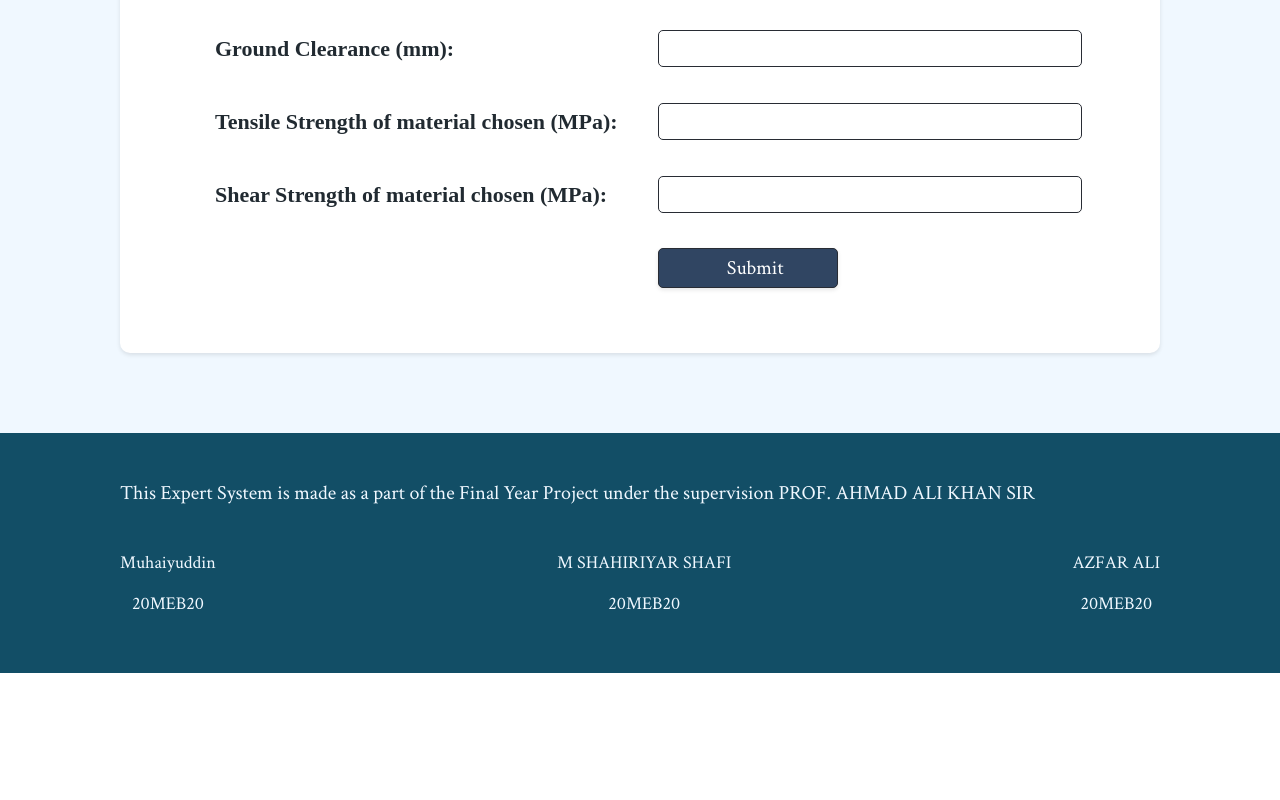
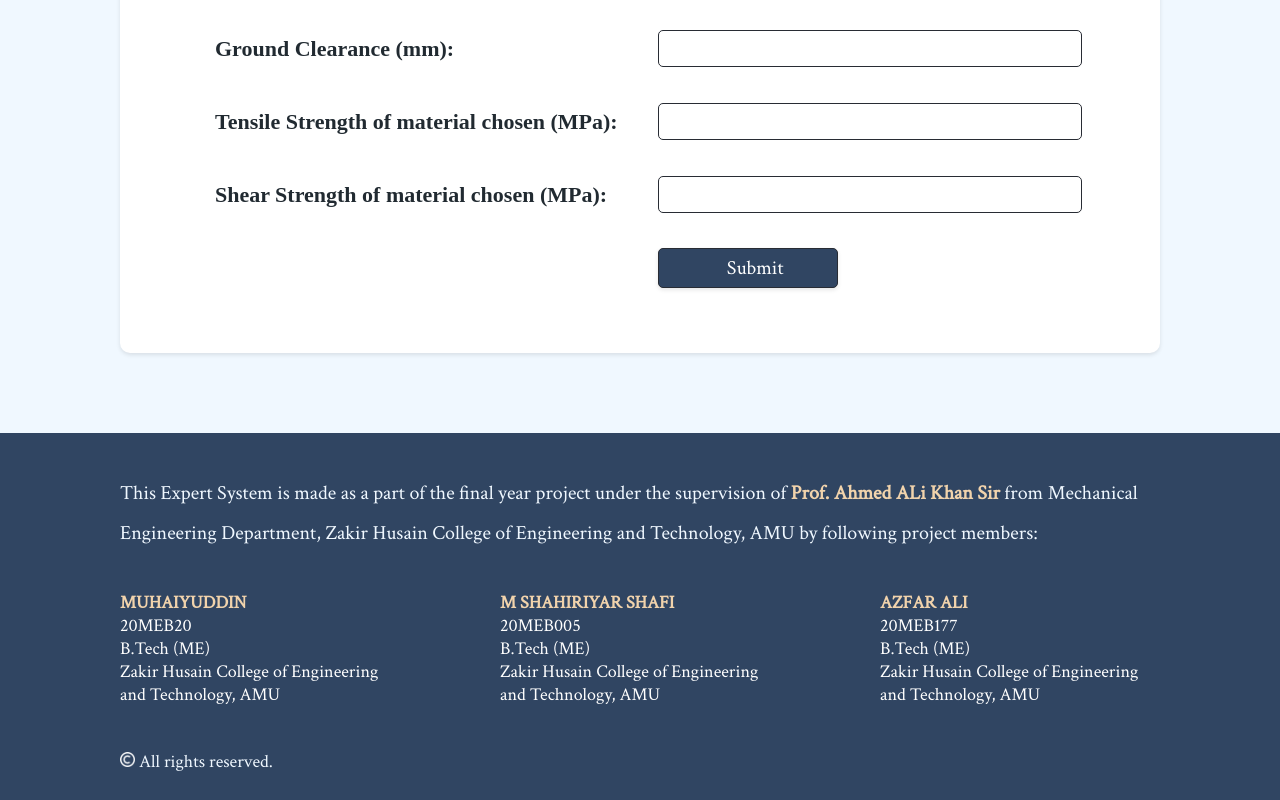
Before and after one commit to IramAbid/autonomous-lift-design-calculator, a React (Create React App) app in the folder lift/: page / in a window 1280 px wide. Shown: the part 1046-1846 px from the top of the page. Before the commit the page ends 1719 px from the top, so only its background shows below. Built offline with nearby package versions, Linux system fonts and the light colour scheme.

Commit message:
added footbar

```diff
--- a/lift/src/App.css
+++ b/lift/src/App.css
@@ -166,14 +166,14 @@ img{
 }
 .about-container{
   margin-top: 80px;
-  height: 200px;
+
   padding-top:20px;
   align-items: center;
-  background-color: #124e66;
+  background-color: #304562;
   color:#f0f8ff;
   font-size: 18px;
   justify-content: space-between;
-  font-family: 'crimson';
+
 }
 
 .about-container p{
@@ -181,16 +181,23 @@ img{
   font-size: 20px;
 }
 .about{
-  padding: 0px 120px 40px 80px;
+  padding: 0px 120px 20px 80px;
   display: flex;
   align-items: center;
-  background-color: #124e66;
-  color:#f0f8ff;
+  color:#fff;
   font-size: 18px;
   justify-content: space-between;
+  gap:60px;
 }
 .about ul {
   text-align: center;
+  list-style-type: none;
+  text-align: left;
+}
+
+.name{
+  font-weight: bold;
+  color:rgb(241, 211, 172)
 }
 
 
@@ -233,3 +240,15 @@ img{
   font-family: '';
   font-weight: bold;
 }
+
+.copyright{
+  width:15px;
+}
+
+#copy-para{
+
+  font-size: 18px;
+  margin-bottom: 0;
+  margin-top:0;
+  padding-bottom: 20px;
+}
--- a/lift/src/App.js
+++ b/lift/src/App.js
@@ -3,6 +3,7 @@ import screw from './assets/screw.png';
 import machineLayout from './assets/machineLayout.png';
 import telescopicArms from './assets/telescopicArms.png';
 import rollers from './assets/rollers.png';
+import copyright from './assets/copyright.png';
 import './App.css';
 import Header from './components/header/navbar.jsx';
 
@@ -238,7 +239,7 @@ function App() {
               <li>Eccentricity = Width Of The Car / 2 + 600 = {widthofthecar}/2+ 600 = {(Weightofthecar/2)+600}</li>
               <li>Original Torque = Weight Of The Car x r = {Weightofthecar} x 50 = {stepwiseCalculations.torque.step3} N-mm</li>
               <li>Equivalent Torque = <span className='underroot'><span className='square-root'>√ </span>(0.25 * {Weightofthecar} * {(Weightofthecar/2)+600})<sup>2</sup> + (2 x  {stepwiseCalculations.torque.step3})<sup>2</sup></span> </li>
-              <li><span className='result'>Result : Equivalent Torque= {stepwiseCalculations.torque.result.toFixed(2)} N-mm</span></li>
+              <li><span className='result'>Result : Equivalent Torque = {stepwiseCalculations.torque.result.toFixed(2)} N-mm</span></li>
 
             </ul>
             <h3>B. Diameter:</h3>
@@ -277,10 +278,10 @@ function App() {
               <li>D<sub>2</sub> = Reduction Ratio * D<sub>1</sub> = {stepwiseCalculations.belt.step6.toFixed(2)}* {stepwiseCalculations.belt.step1.toFixed(2)} = {stepwiseCalculations.belt.step2.toFixed(2)} mm</li>
               <li>Diameter of the smaller pulley (D<sub>1</sub>) = 125 mm</li>
               <li>Diameter of the bigger pulley (D<sub>2</sub>) = {stepwiseCalculations.belt.step2.toFixed(2)} mm</li>
-              <li>Now,<br/>Power Transmitted Capacity of a single Belt of (B) cross-section</li>
+              <li>Now, Power Transmitted Capacity of a single Belt of (B) cross-section is given by</li>
               <li>Power Transmitted = [0.79 x S<sup>-0.09</sup> - 50.8/d<sub>o</sub> -1.32 x 10<sup>-4</sup> S<sup>2</sup>] x S = {stepwiseCalculations.belt.step4.toFixed(2)} kW</li>
               <li>where </li>
-              <li>Belt Speed (S)= D<sub>1</sub> * W1 / 2  = {stepwiseCalculations.belt.step1.toFixed(2)} x 2 x pi x 200 / 6 =  {stepwiseCalculations.belt.step3.toFixed(2)} m/s </li>
+              <li>Belt Speed (S)= D<sub>1</sub> * W<sub>1</sub> / 2  = {stepwiseCalculations.belt.step1.toFixed(2)} x 2 x pi x 200 / 6 =  {stepwiseCalculations.belt.step3.toFixed(2)} m/s </li>
               <li>Equivalent pitch (d<sub>o</sub>) = D1 x F<sub>b</sub> = {stepwiseCalculations.belt.step7.toFixed(2)}</li>
               <li>Now, Number of belt required (n) = [Motor Power x F<sub>a</sub>/ (Power Transmitted x F<sub>c</sub> x F<sub>d</sub>)] </li>
               <li> n = {Math.ceil(stepwiseCalculations.belt.step5.toFixed(2))}</li>
@@ -298,22 +299,22 @@ function App() {
               <li>Pulley Pitch Diameter (Dp<sub>1</sub>) = {stepwiseCalculations.pulley.step8} mm</li>
               <li> Pulley Pitch Diameter (Dp<sub>2</sub>) = {stepwiseCalculations.pulley.step9} mm </li>
               <li>Length of the Key (l<sub>k</sub>) = {stepwiseCalculations.pulley.step5} mm </li>
-              <li>1. Rim Design</li>
+              <li><b>1. Rim Design</b></li>
               <li>Depth of Rim (t<sub>s</sub>) = 0.35 x <span className="underroot"><span className='square-root'>√ </span> Dp<sub>1</sub> + 5</span> = 0.35 x <span className="underroot"><span className='square-root'>√ </span> {stepwiseCalculations.pulley.step8} + 5</span></li>
               <li><span className='result'>t<sub>s</sub> = {stepwiseCalculations.pulley.step3.toFixed(2)} mm </span></li>
 
-              <li>2. Length of the Hub</li>
+              <li><b>2. Length of the Hub</b></li>
               <li>Length of the Hub (l<sub>h</sub>) = length of key (l<sub>k</sub>) </li>
               <li>l<sub>h</sub> = l<sub>k</sub> </li>
               <li><span className='result'>l<sub>h</sub> = {stepwiseCalculations.pulley.step2.toFixed(2)} mm </span></li>
 
-              <li>3. Rib Design</li>
+              <li><b>3. Rib Design</b></li>
               <li>Thickness of Rib (t<sub>1</sub>) = original Torque / 344323 </li>
               <li>t<sub>1</sub> = {stepwiseCalculations.torque.step3.toFixed(2)} / 344323 </li>
               <li><span className='result'>t<sub>1</sub> = {stepwiseCalculations.pulley.step4} mm</span></li>
 
               <li><h3>B. Bigger Pulley Design</h3></li>
-              <li>1. Rim Design</li>
+              <li><b>1. Rim Design</b></li>
 
               <li>Depth of Rim (t<sub>b</sub>) =  0.35 x <span className="underroot"><span className='square-root'>√ </span> Dp<sub>2</sub> + 5</span> = 0.35 x <span className="underroot"><span className='square-root'>√ </span> {stepwiseCalculations.pulley.step9} + 5</span> </li>
               <li><span className='result'>t<sub>b</sub> = {stepwiseCalculations.pulley.step7.toFixed(2)} mm</span></li>
@@ -322,7 +323,7 @@ function App() {
            <div className='cal-container'>
           <h2>5. Design of Chain</h2>
             <ul>
-              <li>Since Velocity Ratio = 1 = N<sub>1</sub>/N<sub>2</sub></li>
+              <li>Since Velocity Ratio = 1 = N<sub>1</sub> / N<sub>2</sub></li>
               <li>From PSG Design Data Book-</li>
               <li>No. of tooth on smaller sprocket = T<sub>1</sub> = 31</li>
               <li>No. of tooth on larger sprocket = T<sub>2</sub> = T1 x N<sub>1</sub>/N<sub>2</sub> = 31 x 1 = 31</li>
@@ -348,12 +349,12 @@ function App() {
               <li>Breaking load for simplex chain = 22.2 KN</li>
               <li>Now, Pitch circle diameter of sprocket D<sub>1</sub> = p.cosec(180/T) = 157.13 mm</li>
               <li>Pitch line velocity (V) = 1.643 m/s</li>
-              <li>Load on chain W = Rated Power /Pitch line velocity = 2.25/1.643 = 1.369 kN</li>
-              <li>Factor of safety f = Breaking load/Load on chain = WB/W = 22200/1369 = 16.2</li>
+              <li>Load on chain (W) = Rated Power / Pitch line velocity = 2.25/1.643 = 1.369 kN</li>
+              <li>Factor of safety (f) = Breaking load / Load on chain = W<sub>B</sub> / W = 22200/1369 = 16.2</li>
               <li>This value is more than given in table which is 7.8</li>
               <li>The minimum centre distance between sprockets must be 30 to 50 times pitch.</li>
               <li>Centre distance between sprockets is 2.5m = 2500 mm</li>
-              <li>Length of chain L= K<sub>p</sub> = 15.875 × 346 = 5492mm ~ 5.5 m</li>
+              <li>Length of chain (L) = K<sub>p</sub> = 15.875 × 346 = 5492 mm ~ 5.5 m</li>
               <li><span className='result'>Result : Final dimension of chain are</span></li>
               <li><span className='result'>Chain No. I.S. 10B single strand</span></li>
               <li><span className='result'>Pitch p = 15.875 mm</span></li>
@@ -426,26 +427,38 @@ function App() {
           </div>
         )}
         <div className='about-container'>
-        <p>This Expert System is made as a part of the Final Year Project under the supervision
-PROF. AHMAD ALI KHAN SIR
-</p>
+        <p>This Expert System is made as a part of the final year project under the supervision of <span className='name'> Prof. Ahmed ALi Khan Sir</span> from Mechanical Engineering Department,
+             Zakir Husain College of Engineering and Technology, AMU by following project members:  </p>
+
              <div className='about'>
     <div>
-             <ul>Muhaiyuddin</ul>
-             <ul>20MEB20</ul>
+        <ul>
 
+            <li><span className='name'>MUHAIYUDDIN</span></li>
+            <li>20MEB20</li>
+            <li>B.Tech (ME)</li>
+            <li>Zakir Husain College of Engineering and Technology, AMU</li>
+        </ul>
     </div>
     <div>
-             <ul>M SHAHIRIYAR SHAFI </ul>
-             <ul>20MEB20</ul>
+        <ul>
 
+            <li><span className='name'>M SHAHIRIYAR SHAFI</span></li>
+            <li>20MEB005</li>
+            <li>B.Tech (ME)</li>
+            <li>Zakir Husain College of Engineering and Technology, AMU</li>
+        </ul>
     </div>
     <div>
-             <ul>AZFAR ALI</ul>
-             <ul>20MEB20</ul>
+        <ul>
+            <li><span className='name'>AZFAR ALI</span></li>
+            <li>20MEB177</li>
+            <li>B.Tech (ME)</li>
+            <li>Zakir Husain College of Engineering and Technology, AMU</li>
+        </ul>
       </div>
       </div>
-
+      <p id='copy-para'><img src={copyright} className='copyright'/> All rights reserved.</p>
       </div>
       </div>
     </div>
--- a/lift/src/components/header/navbar.css
+++ b/lift/src/components/header/navbar.css
@@ -21,7 +21,7 @@
     height: 140px;
     min-height: 100px;
     box-shadow: 0 2px 4px rgba(0, 0, 0, 0.1);
-    background-color:#124e66;
+    background-color:#304562;
     text-align: center;
     justify-content: center;
     align-items: center;
```
Also changed, not shown: lift/src/assets/copyright.png (added). Lines whose indentation alone changed are shown as unchanged.
